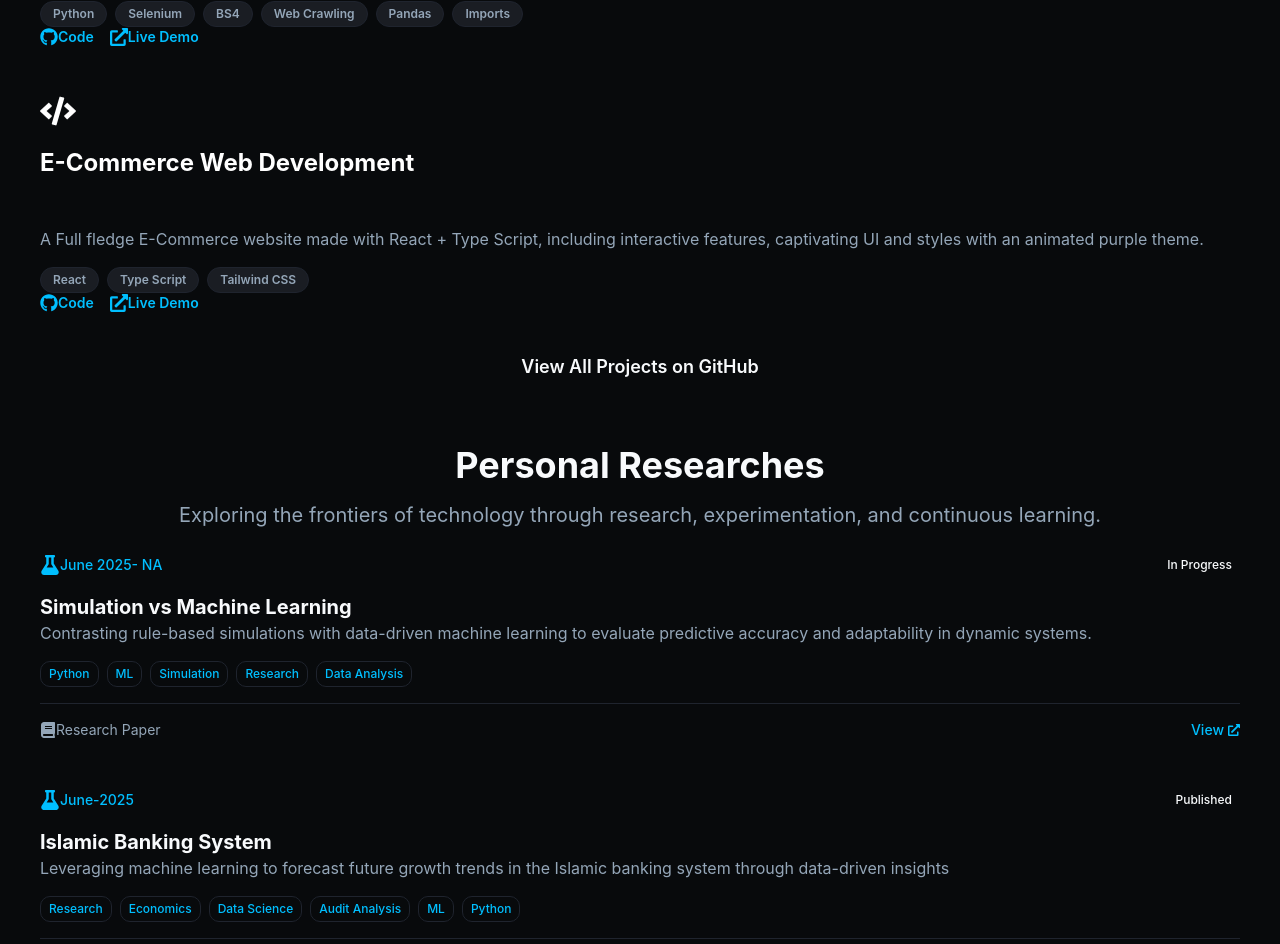
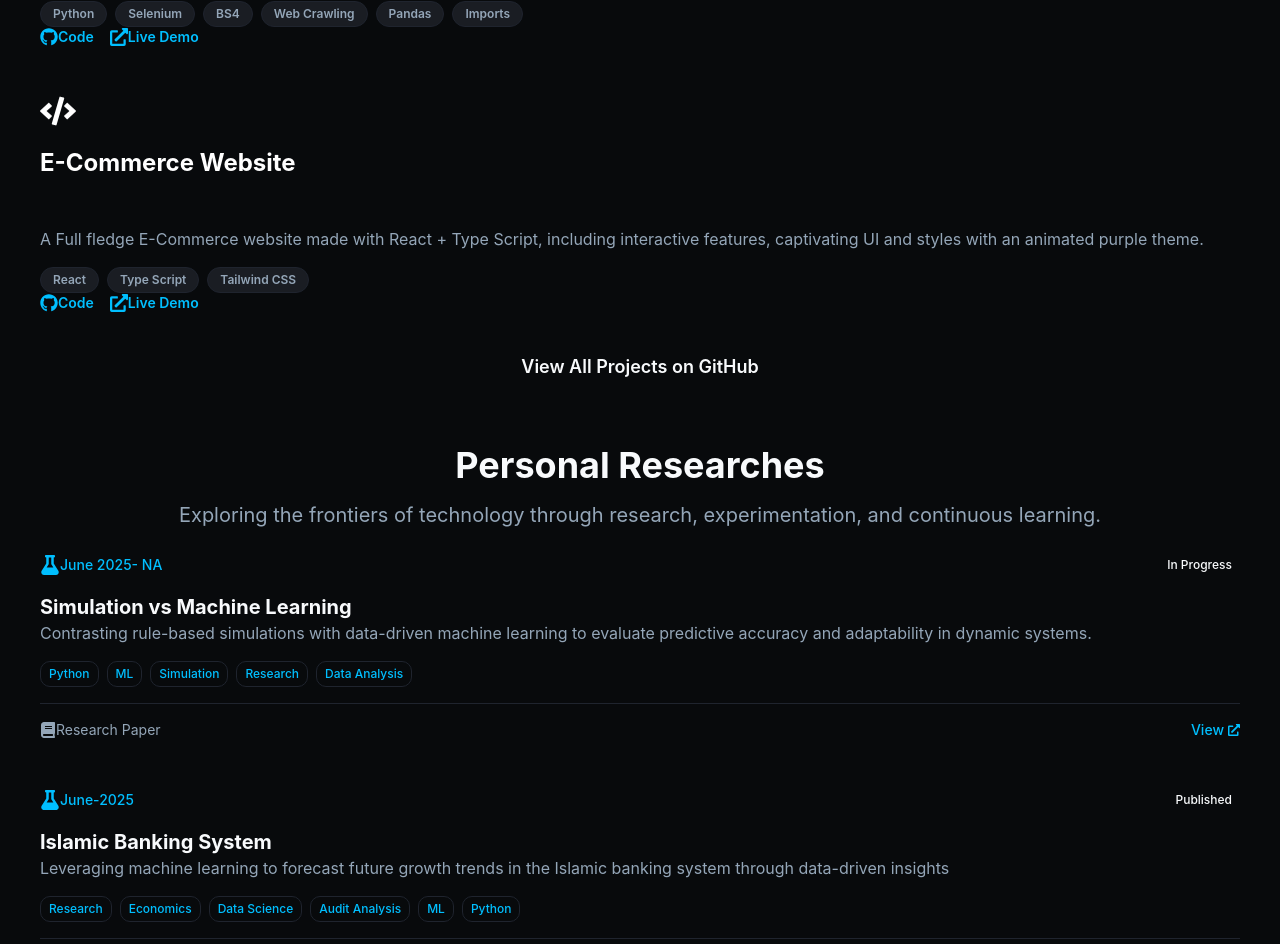
Before and after one commit to Mhuzaifaiqbal/Portfolio, a React (Vite) app: page / in a window 1280 px wide. Shown: the part 6379-7323 px from the top of the page. Built offline with nearby package versions, Linux system fonts and the light colour scheme.

Commit message:
Add files via upload

```diff
--- a/src/components/Projects.jsx
+++ b/src/components/Projects.jsx
@@ -296,10 +296,10 @@ const Projects = () => {
     },
     {
       id: 6,
-      title: "E-Commerce Web Development",
+      title: "E-Commerce Website",
       description: "A Full fledge E-Commerce website made with React + Type Script, including interactive features, captivating UI and styles with an animated purple theme.",
       tech: ["React", "Type Script", "Tailwind CSS"],
-      github: "https://github.com/Mhuzaifaiqbal/Selenium-Projects",
+      github: "https://futurestoree.netlify.app/",
       live: "#",
       icon: FaCode ,
       gradient: "bg-gradient-cyber"
```
